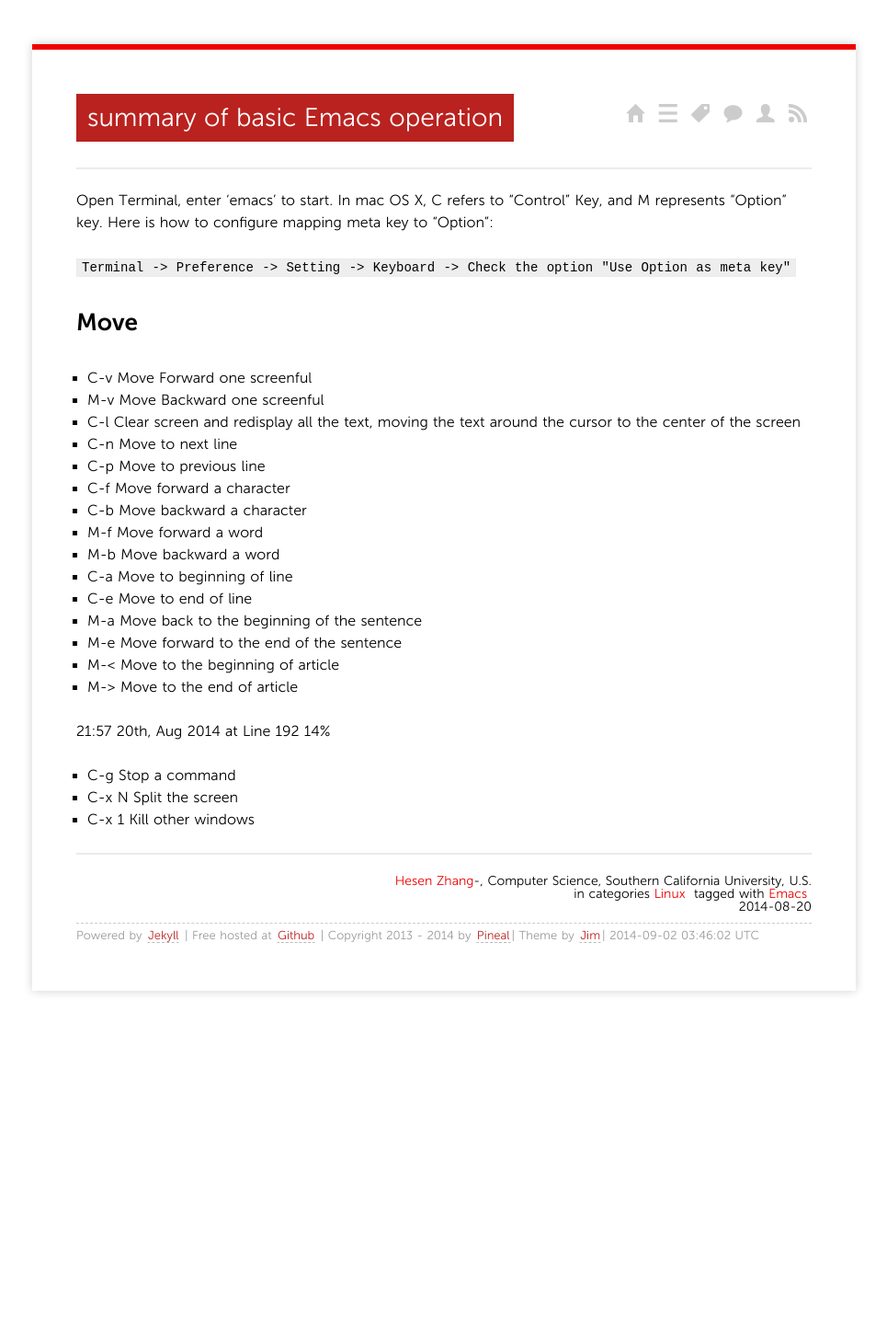
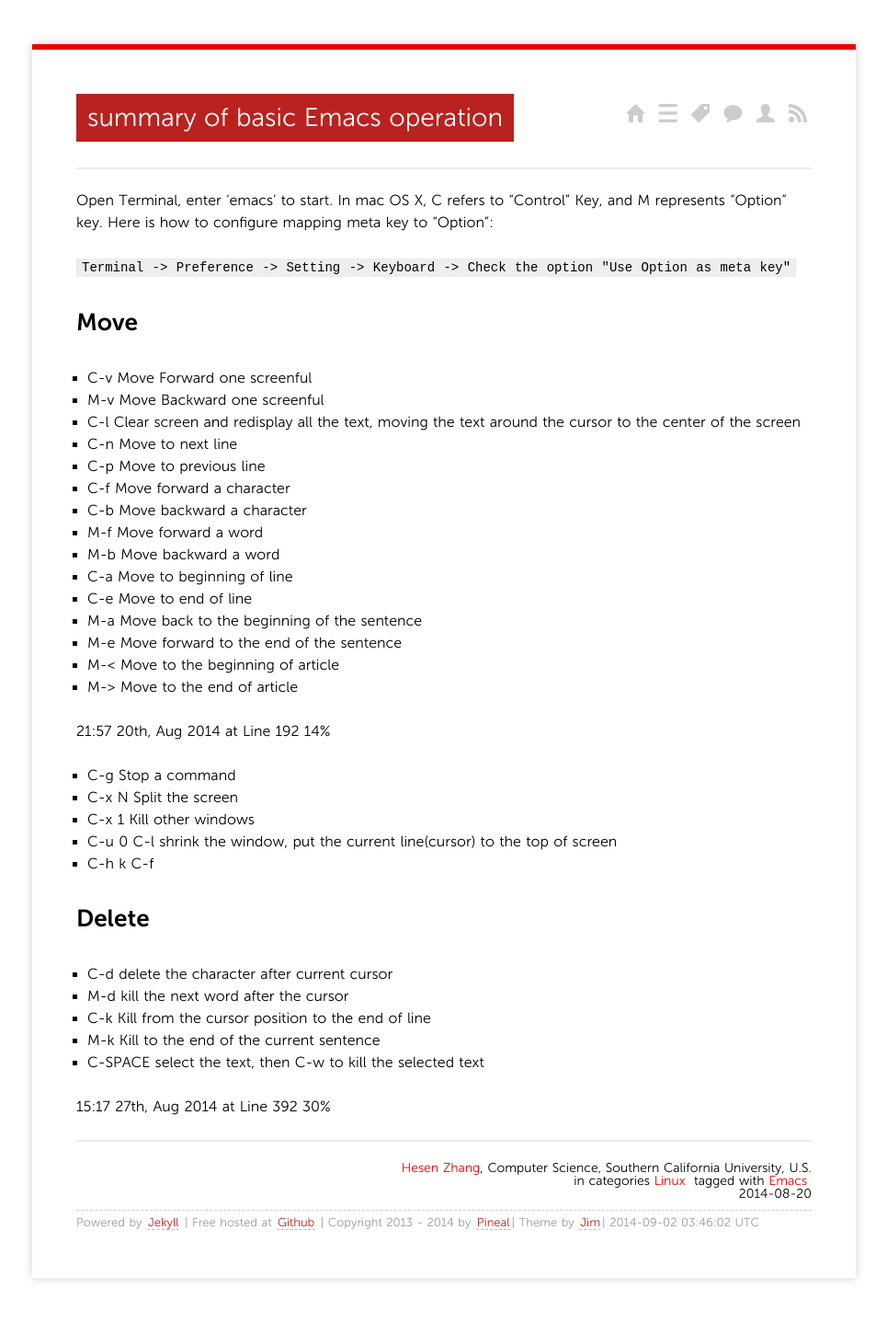
Before and after one commit to pineal/pineal.github.com, a Jekyll site: the page built from _posts/2014-08-20-Emacs-Learning-notes.md, in a window 1280 px wide. Shown: the whole page at 92% size, without its empty margins (157-1122 px from the left). Built offline with Jekyll 4.4.1, drawn with Linux system fonts in a browser that asks for light colours; nearby versions of some CDN libraries; Markdown is read by kramdown in place of the engine named in the settings; comment, search, counter and statistics services are not loaded; before the commit the page ends 1125 px from its top, so only the background shows below that.

Commit message:
post update

```diff
--- a/_layouts/post-en.html
+++ b/_layouts/post-en.html
@@ -8,7 +8,7 @@ layout: default
 <section class="meta">
 <hr/>
 <span class="author">
-<a href="http://pineal.me">{{ site.author }}</a>-, Computer Science, Southern California University, U.S.
+<a href="http://pineal.me">{{ site.author }}</a>, Computer Science, Southern California University, U.S.
 </span>
 <br />
 <!--
--- a/_layouts/post.html
+++ b/_layouts/post.html
@@ -8,7 +8,7 @@ layout: default
 <section class="meta">
 <hr/>
 <span class="author">
-<a href="http://pineal.me">{{ site.author }}</a>-, Computer Science, Southern California University, U.S.</span>
+<a href="http://pineal.me">{{ site.author }}</a>, Computer Science, Southern California University, U.S.</span>
 <br />
 <!--
 <span class="license">
--- a/_posts/2014-08-20-Emacs-Learning-notes.md
+++ b/_posts/2014-08-20-Emacs-Learning-notes.md
@@ -32,3 +32,16 @@ Open Terminal, enter 'emacs' to start. In mac OS X, C refers to "Control" Key, a
 * C-g Stop a command
 * C-x N Split the screen
 * C-x 1 Kill other windows
+* C-u 0 C-l shrink the window, put the current line(cursor) to the top of screen
+* C-h k C-f
+
+##Delete
+
+* C-d delete the character after current cursor
+* M-d kill the next word after the cursor
+* C-k Kill from the cursor position to the end of line
+* M-k Kill to the end of the current sentence
+* C-SPACE select the text, then C-w to kill the selected text
+
+
+15:17 27th, Aug 2014 at Line 392 30%
```
Also changed, not shown: _posts/2014/2014-08-27-Start-on-Fedora.md (+2 -1 lines), about/index.md (+3 -1 lines).
